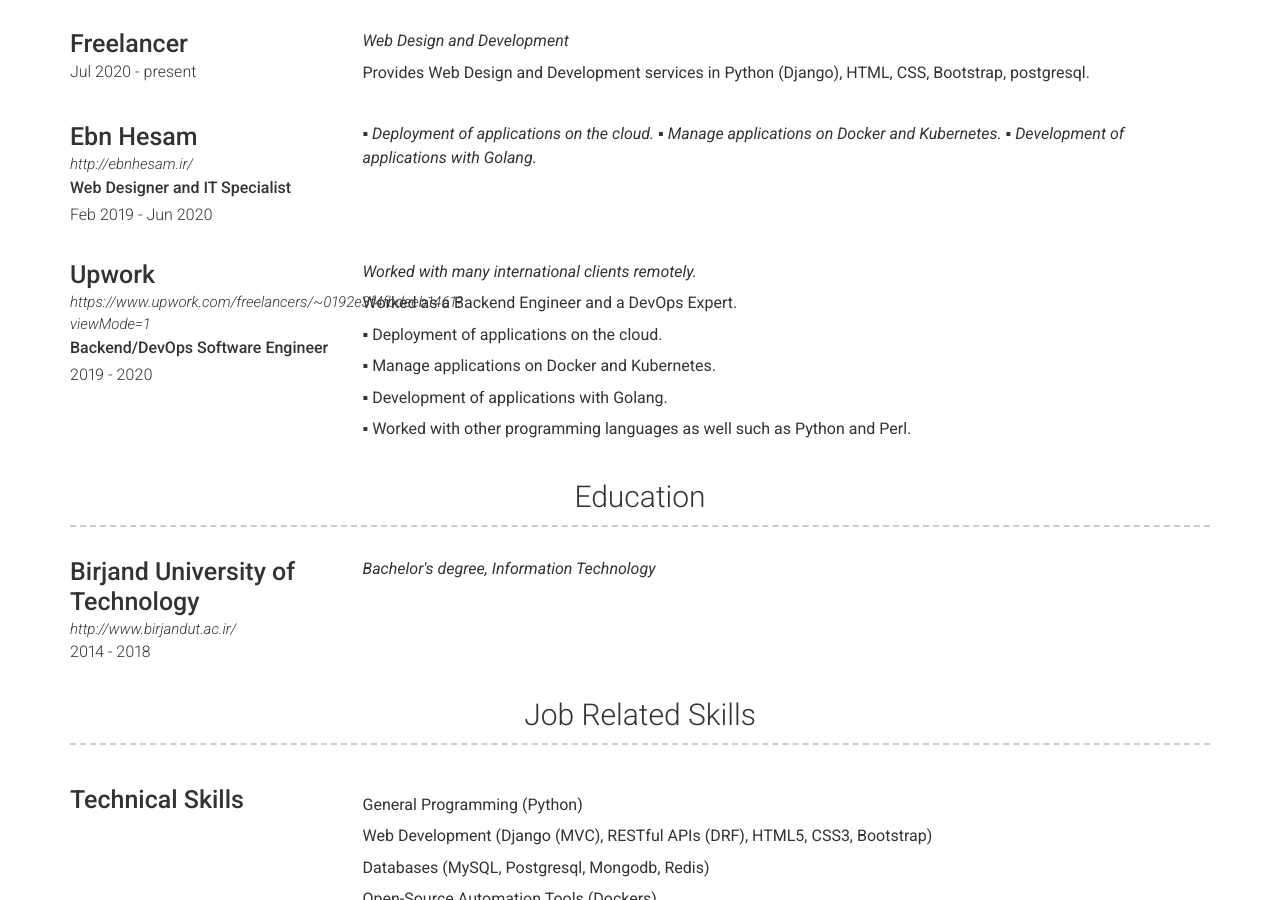
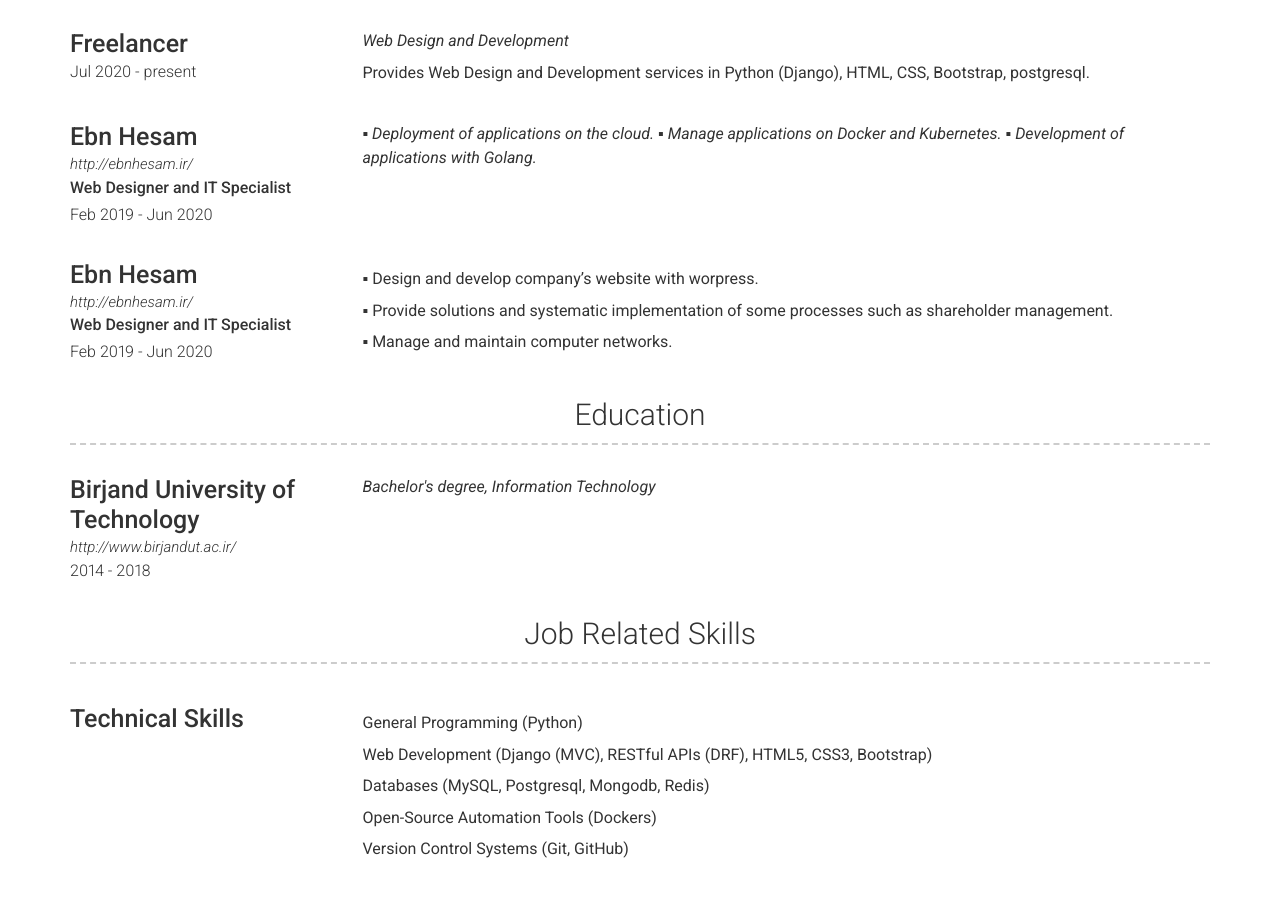
Before and after one commit to mohsenhsz/mohsenhsz.github.io, a Jekyll site: the page built from index.md, in a window 1280 px wide and 900 px high, scrolled down 829 px. Built offline with Jekyll 4.4.1, drawn with Linux system fonts in a browser that asks for light colours; nearby versions of some CDN libraries.

Commit message:
Update experience.yml

```diff
--- a/_data/experience.yml
+++ b/_data/experience.yml
@@ -21,19 +21,16 @@
   description:
 
 - layout: left
-  company: Upwork
-  link: https://www.upwork.com/freelancers/~0192e3f4fbdeeb1461?viewMode=1
-  job_title: Backend/DevOps Software Engineer
-  dates: 2019 - 2020
+  company: Ebn Hesam
+  link: http://ebnhesam.ir/
+  job_title: Web Designer and IT Specialist
+  dates: Feb 2019 - Jun 2020
   quote: >
-    Worked with many international clients remotely.
+
   description: | # this will include new lines to allow paragraphs
-   Worked as a Backend Engineer and a DevOps Expert.
 
-    ▪ Deployment of applications on the cloud.
+    ▪ Design and develop company's website with worpress.
 
-    ▪ Manage applications on Docker and Kubernetes.
+    ▪ Provide solutions and systematic implementation of some processes such as shareholder management.
 
-    ▪ Development of applications with Golang.
-
-    ▪ Worked with other programming languages as well such as Python and Perl.
+    ▪ Manage and maintain computer networks.
```
